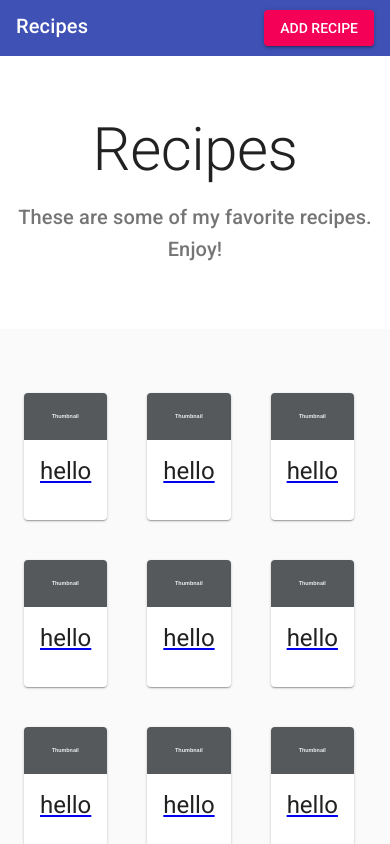
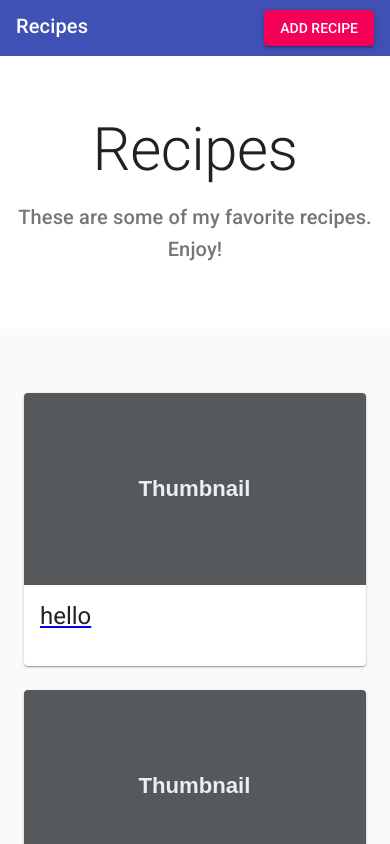
Before and after one commit to stigsell/recipes, a React (Create React App) app: page / in a window 390 px wide. Shown: the top 844 px of the page. Built offline with nearby package versions, Linux system fonts and the light colour scheme.

Commit message:
Fixed home layout on mobile, but messed up on desktop

```diff
--- a/src/Home.js
+++ b/src/Home.js
@@ -58,9 +58,11 @@ class Home extends React.Component {
           </div>
           <div className={classNames(this.props.classes.layout, this.props.classes.cardGrid)}>
             {/* End hero unit */}
-            <Grid container spacing={40}>
+            <Grid container spacing={24}>
               {cards.map(card => (
-                <RecipeCard card={card} name={'hello'} />
+                <Grid item xs={12}>
+                  <RecipeCard card={card} name={'hello'} />
+                </Grid>
               ))}
             </Grid>
           </div>
```
